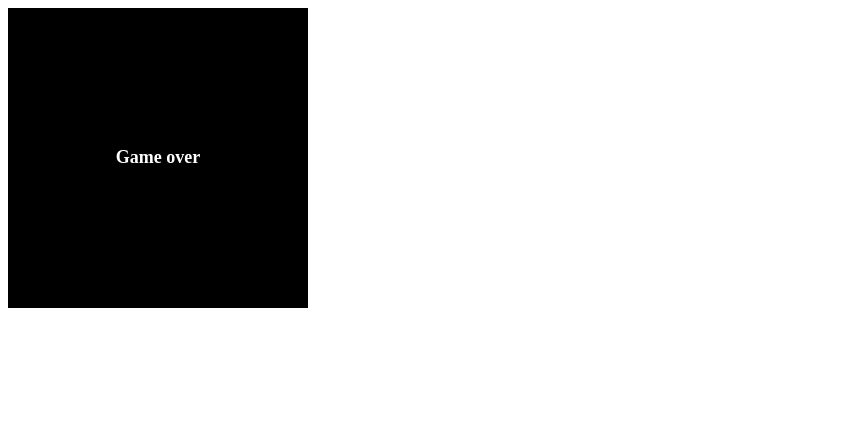
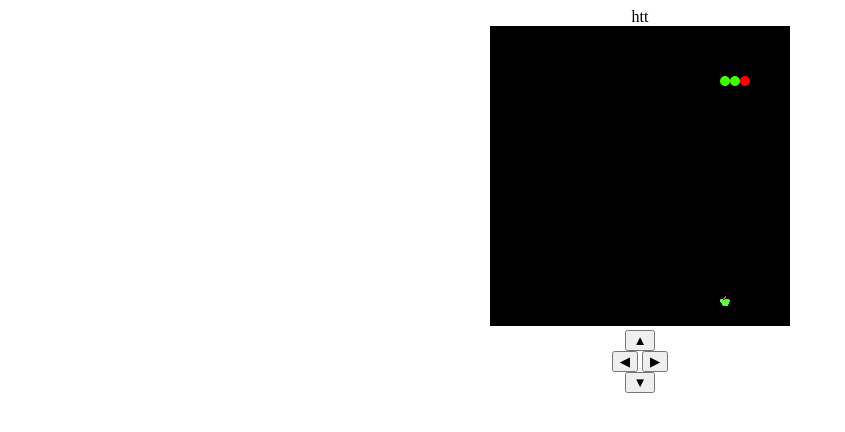
Before and after one commit to JadeMaveric/ce-ctf-5, a plain HTML site: page index.html in a window 1280 px wide. Shown: the whole page, without its empty margins (0-845 px from the left). Drawn offline with Linux system fonts and the light colour scheme.

Commit message:
Add hidden text, and buttons

```diff
--- a/index.html
+++ b/index.html
@@ -9,8 +9,15 @@
 <script src="snake.js"></script>
 </head>
 
-<body onload="init();">
+<body onload="init();" style="text-align: center;">
+    <div id="url">This is the url</div>
     <canvas id="myCanvas" width="300" height="300">
     </canvas>
+    <div id="buttons">
+        <button id="up" onclick="set('up')">▲</button><br>
+        <button id="left" onclick="set('left')">◀</button>
+        <button id="right" onclick="set('right')">▶</button><br>
+        <button id="down" onclick="set('down')">▼</button>
+    </div>
 </body>
 </html>
--- a/snake.js
+++ b/snake.js
@@ -23,7 +23,7 @@ var inGame = true;
 const DOT_SIZE = 10;
 const ALL_DOTS = 900;
 const MAX_RAND = 29;
-const DELAY = 140;
+const DELAY = 250;
 const C_HEIGHT = 300;
 const C_WIDTH = 300;
 
@@ -35,6 +35,7 @@ const DOWN_KEY = 40;
 var x = new Array(ALL_DOTS);
 var y = new Array(ALL_DOTS);
 
+var url_str = "https://rebrand.ly/60b86 . ..   ._..  .....";
 
 function init() {
 
@@ -72,7 +73,7 @@ function createSnake() {
 function checkApple() {
 
     if ((x[0] == apple_x) && (y[0] == apple_y)) {
-
+        // Ate an apple: increase length and make a new one
         dots++;
         locateApple();
     }
@@ -170,12 +171,16 @@ function checkCollision() {
 }
 
 function locateApple() {
-
+    // Make a new apple
     var r = Math.floor(Math.random() * MAX_RAND);
     apple_x = r * DOT_SIZE;
 
     r = Math.floor(Math.random() * MAX_RAND);
     apple_y = r * DOT_SIZE;
+}
+
+function updateUrl() {
+    document.getElementById("url").innerHTML = url_str.substr(0, dots);
 }
 
 function gameCycle() {
@@ -186,6 +191,7 @@ function gameCycle() {
         checkCollision();
         move();
         doDrawing();
+        updateUrl();
         setTimeout("gameCycle()", DELAY);
     }
 }
@@ -222,3 +228,34 @@ onkeydown = function(e) {
         leftDirection = false;
     }
 };
+
+set = function(dir) {
+    if ( dir == "left" )
+    {
+        leftDirection = true;
+        upDirection = false;
+        downDirection = false;
+        rightDirection = false;
+    }
+    if ( dir == "right" )
+    {
+        leftDirection = false;
+        upDirection = false;
+        downDirection = false;
+        rightDirection = true;
+    }
+    if ( dir == "up" )
+    {
+        leftDirection = false;
+        upDirection = true;
+        downDirection = false;
+        rightDirection = false;
+    }
+    if ( dir == "down" )
+    {
+        leftDirection = false;
+        upDirection = false;
+        downDirection = true;
+        rightDirection = false;
+    }
+}
```
